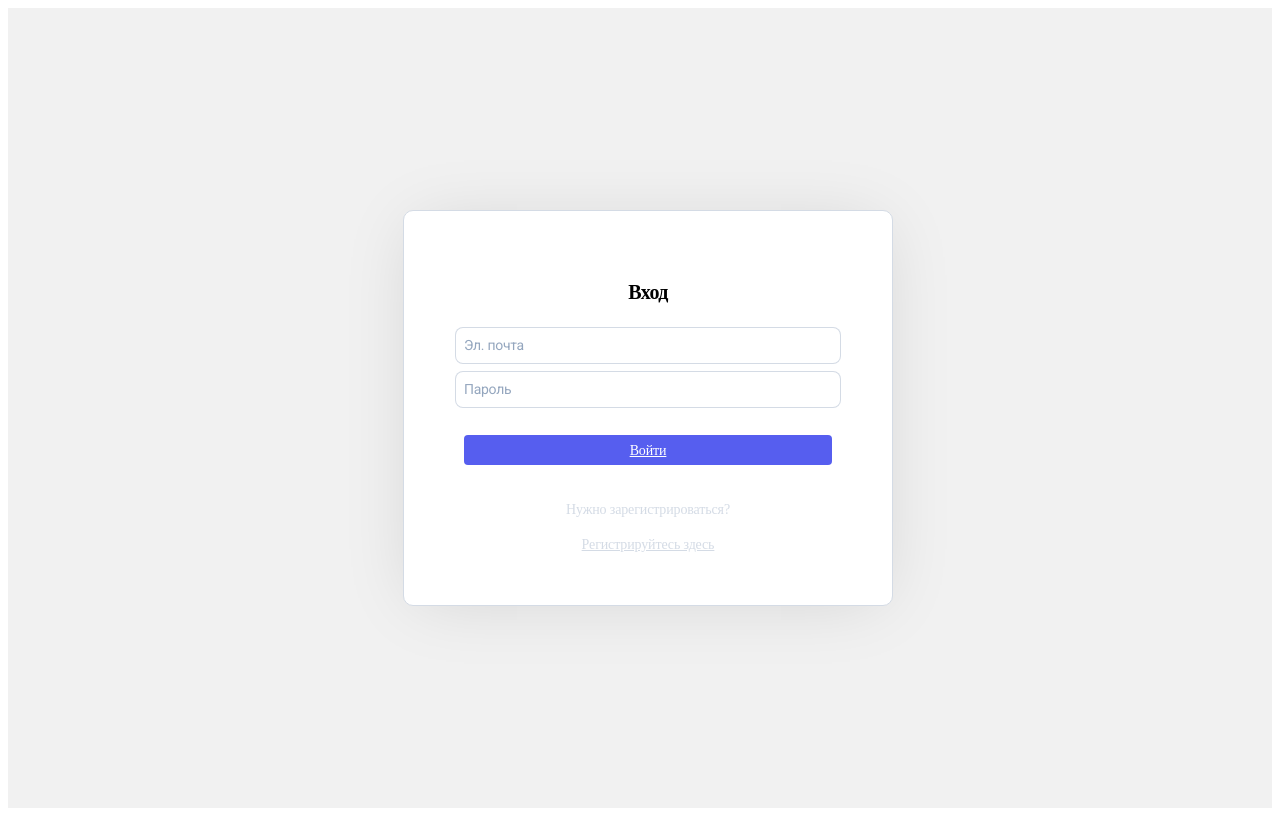
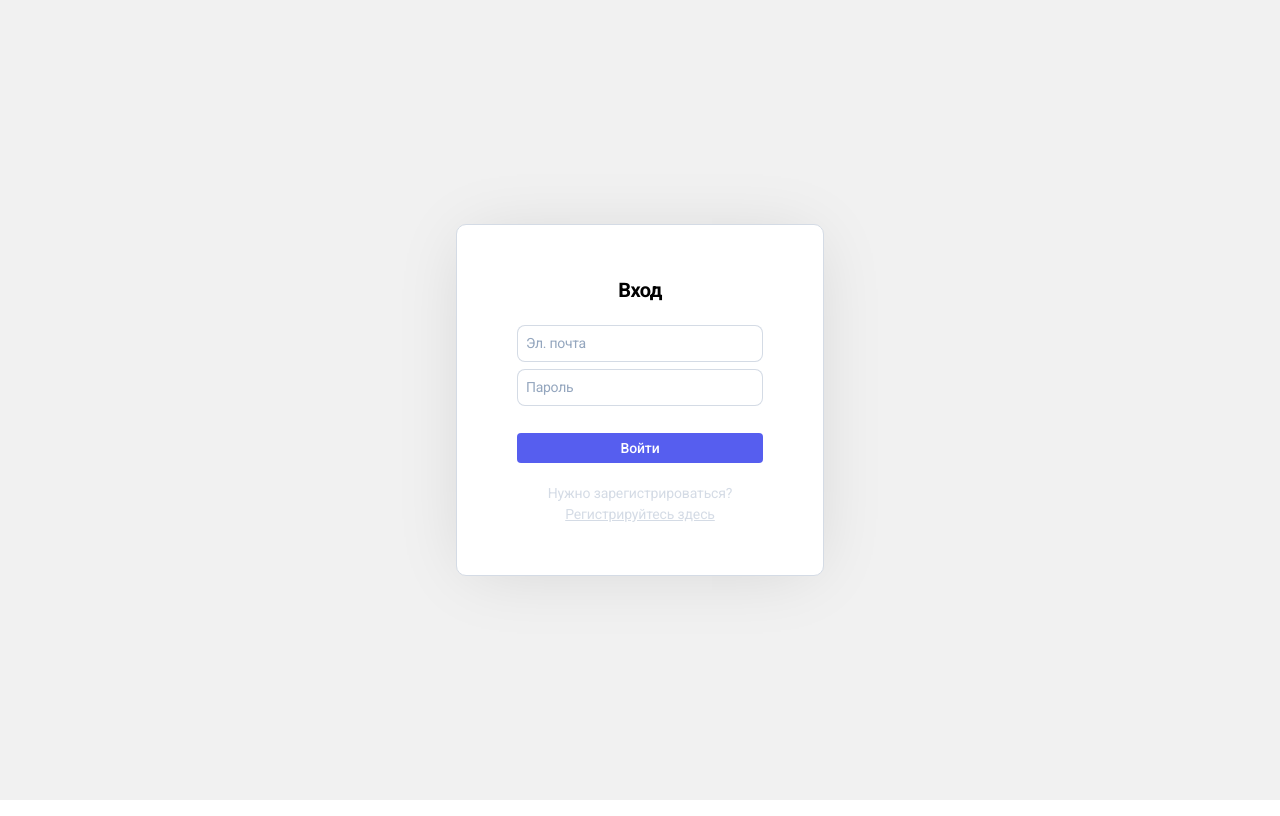
Before and after one commit to dimych1978/skypro-kanban, a React (Vite) app: page /login in a window 1280 px wide. Built offline with nearby package versions, Linux system fonts and the light colour scheme.

Commit message:
included fonts at login and registry pages, change states at login

```diff
--- a/src/AppRouters.jsx
+++ b/src/AppRouters.jsx
@@ -21,7 +21,7 @@ const appRouters = {
 };
 
 const AppRouters = () => {
-  const [isAuth, setIsAuth] = useState(true);
+  const [isAuth, setIsAuth] = useState(false);
   const [cards, setCards] = useState(cardList);
 
   const onAddCard = (newTask) => {
@@ -54,7 +54,10 @@ const AppRouters = () => {
             ></Route>
           </Route>
         </Route>
-        <Route path={appRouters.LOGIN} element={<Login />}></Route>
+        <Route
+          path={appRouters.LOGIN}
+          element={<Login handleAuth={setIsAuth} />}
+        ></Route>
         <Route path={appRouters.REGISTRY} element={<Registry />}></Route>
         <Route path={'/*'} element={<NotFound />}></Route>
       </Routes>
--- a/src/pages/Login.jsx
+++ b/src/pages/Login.jsx
@@ -1,9 +1,12 @@
 import { Link } from 'react-router-dom';
 import { Wrapper } from './Home.styled';
 import * as S from './Login.styled';
+import { GlobalStyles } from '../Global.styled';
 
-const Login = () => {
+const Login = ({ handleAuth }) => {
   return (
+    <>
+      <GlobalStyles />
       <Wrapper>
         <S.Container>
           <S.Modal>
@@ -24,8 +27,8 @@ const Login = () => {
                   id="formpassword"
                   placeholder="Пароль"
                 />
-              <S.Button id="btnEnter">
-                <a href="../main.html">Войти</a>
+                <S.Button id="btnEnter" onClick={() => handleAuth(true)}>
+                  <Link to="/">Войти</Link>
                 </S.Button>
                 <S.Group>
                   <p>Нужно зарегистрироваться?</p>
@@ -36,6 +39,7 @@ const Login = () => {
           </S.Modal>
         </S.Container>
       </Wrapper>
+    </>
   );
 };
 
--- a/src/pages/Registry.jsx
+++ b/src/pages/Registry.jsx
@@ -1,9 +1,12 @@
 import { Link } from 'react-router-dom';
 import { Wrapper } from './Home.styled';
 import * as S from './Login.styled';
+import { GlobalStyles } from '../Global.styled';
 
 const Registry = () => {
   return (
+    <>
+      <GlobalStyles />
       <Wrapper>
         <S.Container>
           <S.Modal>
@@ -11,7 +14,7 @@ const Registry = () => {
               <S.Ttl>
                 <h2>Регистрация</h2>
               </S.Ttl>
-            <S.LoginForm id="formLogUP" action="#">
+              <S.LoginForm id="formLogUP">
                 <S.Input
                   type="text"
                   name="first-name"
@@ -31,7 +34,7 @@ const Registry = () => {
                   placeholder="Пароль"
                 />
                 <S.Button id="SignUpEnter">
-                <a href="../main.html">Зарегистрироваться</a>
+                  <Link to="/login">Зарегистрироваться</Link>
                 </S.Button>
                 <S.Group>
                   <p>
@@ -43,6 +46,7 @@ const Registry = () => {
           </S.Modal>
         </S.Container>
       </Wrapper>
+    </>
   );
 };
 
```
Lines whose indentation alone changed are shown as unchanged.
